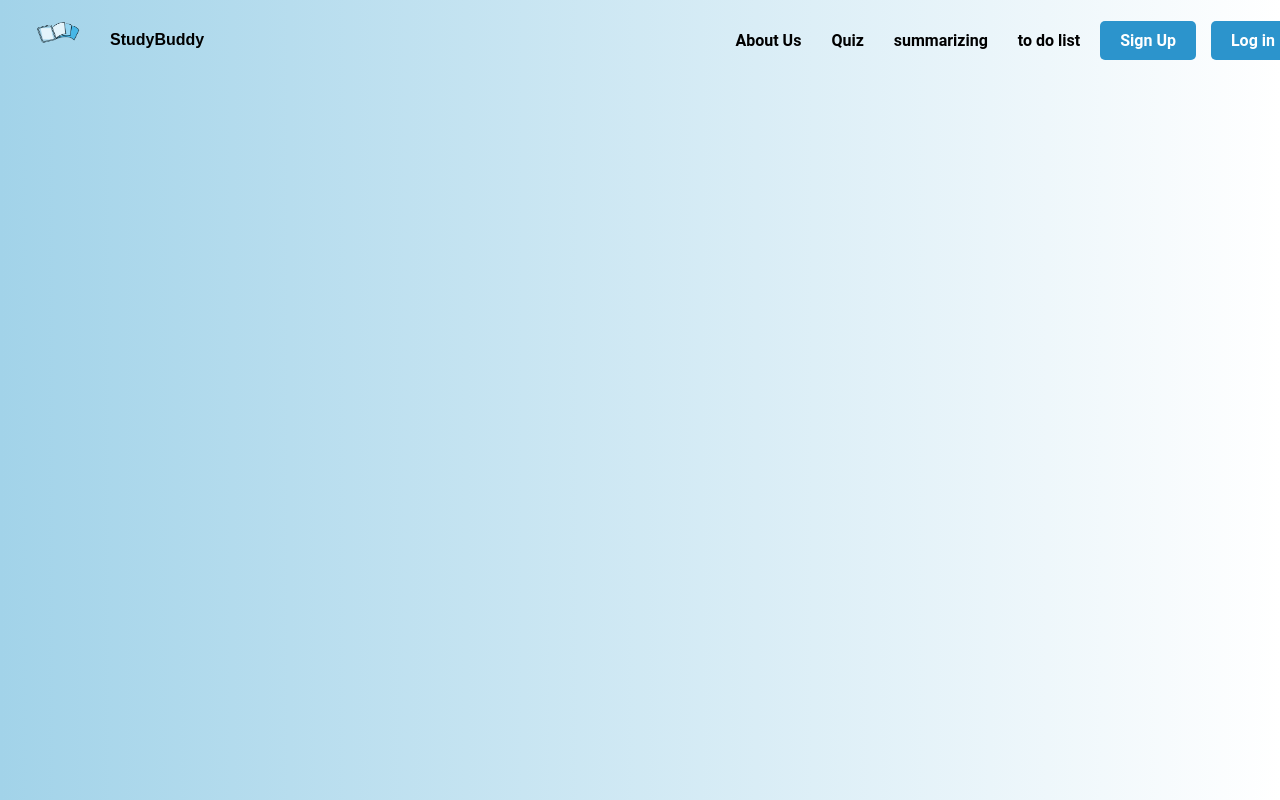
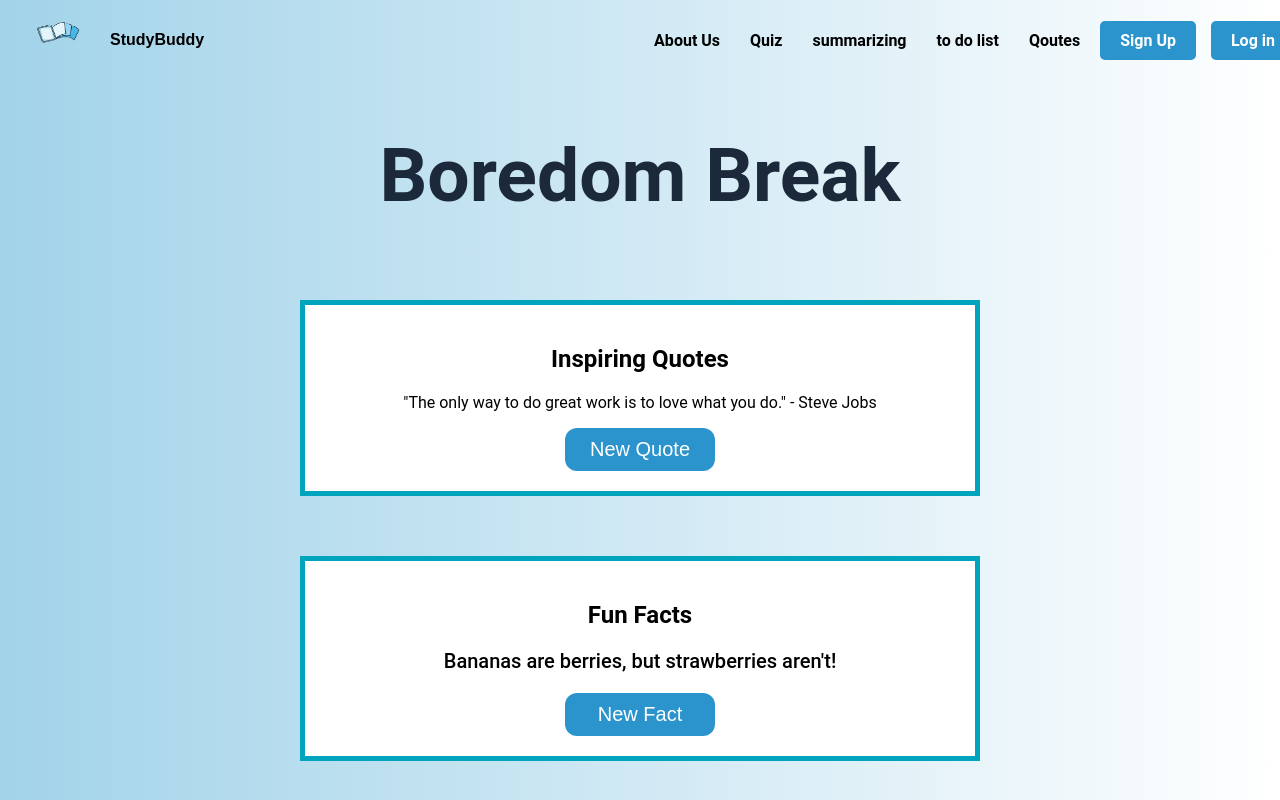
Before and after one commit to hassoswitch5/StuddyBuddy, a React (Create React App) app: page /Qoutes in a window 1280 px wide. Shown: the top 800 px of the page. Built offline with nearby package versions, Linux system fonts and the light colour scheme; no server answers.

Commit message:
new changes

```diff
--- a/src/App.js
+++ b/src/App.js
@@ -12,10 +12,9 @@ import Home from './home';
 import Home2 from './home2';
 import Home3 from './home3';
 import Home4 from './home4';
-// import Quote from './Qoutes';
 import "../src/App2.css"
 import Quiz from "./quiz";
-// import Quote from './Qoutes'
+import Quote from './Qoutes'
 import './App.css'
 import StuddyPlan from "./StuddyPlan";
 
@@ -139,7 +138,7 @@ function App() {
                     <Route path='/home3' element={<Home3 />} />
                     <Route path='/home4' element={<Home4 />} />
                     <Route path='/StuddyPlan' element={< StuddyPlan/>} />
-                    {/* <Route path="Qoutes" element={<Quote/>} /> */}
+                    <Route path="Qoutes" element={<Quote/>} />
 
                 </Routes>
             </div>
--- a/src/Navbar.js
+++ b/src/Navbar.js
@@ -68,6 +68,7 @@ const MyNavbar = () => {
                     <li><Link to="/quiz" style={navLinkStyle}>Quiz</Link></li>
                     <li><a href="/sum" style={navLinkStyle}>summarizing</a></li>
                     <li><a href="/todo-List" style={navLinkStyle}>to do list</a></li>
+                    <li><a href="/Qoutes" style={navLinkStyle}>Qoutes</a></li>
                 </ul>
                 <Link to="/signup" style={buttonStyle}>Sign Up</Link>
                 <Link to="/login" style={{ ...buttonStyle, marginLeft: '10px' }}>Log in</Link>
--- a/src/Qoutes.css
+++ b/src/Qoutes.css
@@ -1,45 +1,19 @@
-body {
-    font-family: Arial, sans-serif;
-    background-color: #f0f8ff;
-    color: #333;
-    margin: 0;
-    padding: 20px;
+.head{
+    margin: 50px 0;
+
 }
 
-.container {
-    max-width: 800px;
-    margin: auto;
-    text-align: center;
+.insp-quote{
+    background-color: white;
+    border-width: 5px;
+    border-style: solid;
+    border-color: #00A4BD;
+    padding: 20px;
+    margin: 30px 300px;
 }
 
-h1 {
-    color:hsl(193, 95%, 68%);
+.quot{
+    flex-Direction: column;
+    background: linear-gradient(to right, #a2d3e9, #ffffff);
+    display: flex;
 }
-
-section {
-    margin: 20px 0;
-    padding: 20px;
-    border: 1px solid #ddd;
-    border-radius: 10px;
-    background-color: #fff;
-}
-
-blockquote {
-    font-size: 1.2em;
-    font-style: italic;
-    margin: 10px 0;
-}
-
-button {
-    padding: 10px 15px;
-    font-size: 1em;
-    background-color: hsl(193, 95%, 68%);
-    color: white;
-    border: none;
-    border-radius: 5px;
-    cursor: pointer;
-}
-
-button:hover {
-    background-color: hsl(193, 39%, 65%);
-}
--- a/src/Qoutes.js
+++ b/src/Qoutes.js
@@ -1,53 +1,53 @@
-// /import React, { useState } from 'react';
-// import './Qoutes.css';
-//
-// const quotes = [
-//     '"The only way to do great work is to love what you do." - Steve Jobs',
-//     '"Success is not how high you have climbed, but how you make a positive difference to the world." - Roy T. Bennett',
-//     '"What lies behind us and what lies before us are tiny matters compared to what lies within us." - Ralph Waldo Emerson',
-//     '"Believe you can and you’re halfway there." - Theodore Roosevelt',
-// ];
-//
-// const funFacts = [
-//     'Bananas are berries, but strawberries aren\'t!',
-//     'Honey never spoils; archaeologists have found pots of honey in ancient Egyptian tombs that are over 3000 years old and still edible.',
-//     'Octopuses have three hearts!',
-//     'A group of flamingos is called a "flamboyance."',
-// ];
-//
-// function Quote() {
-//     const [quote, setQuote] = useState(quotes[0]);
-//     const [fact, setFact] = useState(funFacts[0]);
-//
-//     const newQuote = () => {
-//         const randomIndex = Math.floor(Math.random() * quotes.length);
-//         setQuote(quotes[randomIndex]);
-//     };
-//
-//     const newFact = () => {
-//         const randomIndex = Math.floor(Math.random() * funFacts.length);
-//         setFact(funFacts[randomIndex]);
-//     };
-//
-//     return (
-//         <div className="container">
-//             <h1>Boredom Break</h1>
-//             <section className="quotes">
-//                 <h2>Inspiring Quotes</h2>
-//                 <blockquote>{quote}</blockquote>
-//                 <button onClick={newQuote}>New Quote</button>
-//             </section>
-//             <section className="fun-facts">
-//                 <h2>Fun Facts</h2>
-//                 <p>{fact}</p>
-//                 <button onClick={newFact}>New Fun Fact</button>
-//             </section>
-//             <section className="mindfulness">
-//                 <h2>Mindfulness Tip</h2>
-//                 <p>Take a deep breath in for 4 seconds, hold for 4 seconds, and exhale for 4 seconds.</p>
-//             </section>
-//         </div>
-//     );
-// }
-//
-// export default Quote;
+import React, { useState } from 'react';
+import './Qoutes.css';
+
+const quotes = [
+    '"The only way to do great work is to love what you do." - Steve Jobs',
+    '"Success is not how high you have climbed, but how you make a positive difference to the world." - Roy T. Bennett',
+    '"What lies behind us and what lies before us are tiny matters compared to what lies within us." - Ralph Waldo Emerson',
+    '"Believe you can and you’re halfway there." - Theodore Roosevelt',
+];
+
+const funFacts = [
+    'Bananas are berries, but strawberries aren\'t!',
+    'Honey never spoils; archaeologists have found pots of honey in ancient Egyptian tombs that are over 3000 years old and still edible.',
+    'Octopuses have three hearts!',
+    'A group of flamingos is called a "flamboyance."',
+];
+
+function Quote() {
+    const [quote, setQuote] = useState(quotes[0]);
+    const [fact, setFact] = useState(funFacts[0]);
+
+    const newQuote = () => {
+        const randomIndex = Math.floor(Math.random() * quotes.length);
+        setQuote(quotes[randomIndex]);
+    };
+
+    const newFact = () => {
+        const randomIndex = Math.floor(Math.random() * funFacts.length);
+        setFact(funFacts[randomIndex]);
+    };
+
+    return (
+        <div className='quot'>
+            <h1 className='head'>Boredom Break</h1>
+            <div className='insp-quote'>
+                <h2>Inspiring Quotes</h2>
+                <blockquote>{quote}</blockquote>
+                <button onClick={newQuote}>New Quote</button>
+            </div>
+            <div className='insp-quote'>
+                <h2>Fun Facts</h2>
+                <p>{fact}</p>
+                <button onClick={newFact} >New Fact</button>
+            </div>
+            <div className='insp-quote' >
+                <h2>Mindfulness Tip</h2>
+                <p>Take a deep breath in for 4 seconds, hold for 4 seconds, and exhale for 4 seconds.</p>
+            </div >
+        </div>
+    );
+}
+
+export default Quote;
--- a/src/topicspage.css
+++ b/src/topicspage.css
@@ -4,6 +4,7 @@
     margin: 0;
     display: flex;
     flex-direction: column;
+    text-align: center;
 }
 
 .mainContentStyle  {
@@ -14,6 +15,9 @@
     justify-content: center;
     text-align: center;
     padding: 0 20px;
+    text-align: center;
+
+
 }
 
 .buttonStyle  {
@@ -24,6 +28,7 @@
     border-radius: 12px;
     padding: 10px 20px;
     cursor: pointer;
+    text-align: center;
 }
 
 .topicContainerStyle  {
@@ -32,6 +37,7 @@
     justify-content: center;
     margin-top: 20px;
     width: 100%;
+    text-align: center;
 }
 
 .input{
@@ -40,4 +46,5 @@
     margin-bottom: 20px;
     border-radius: 8px;
     border: 1px solid;
+    text-align: center;
 }
```
